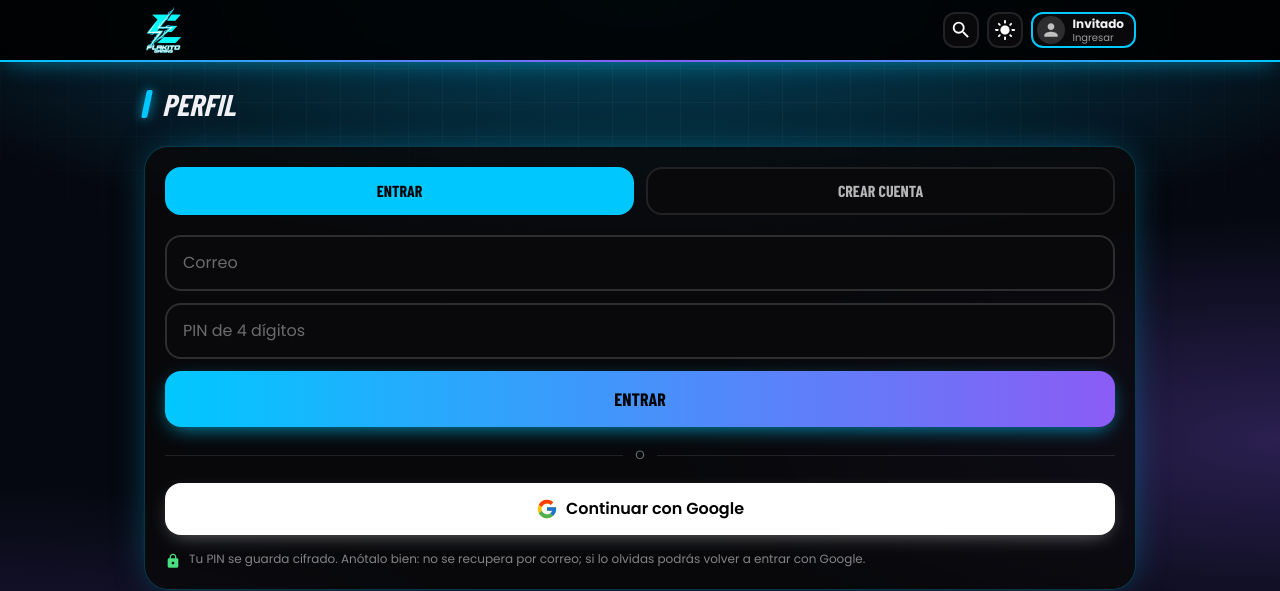
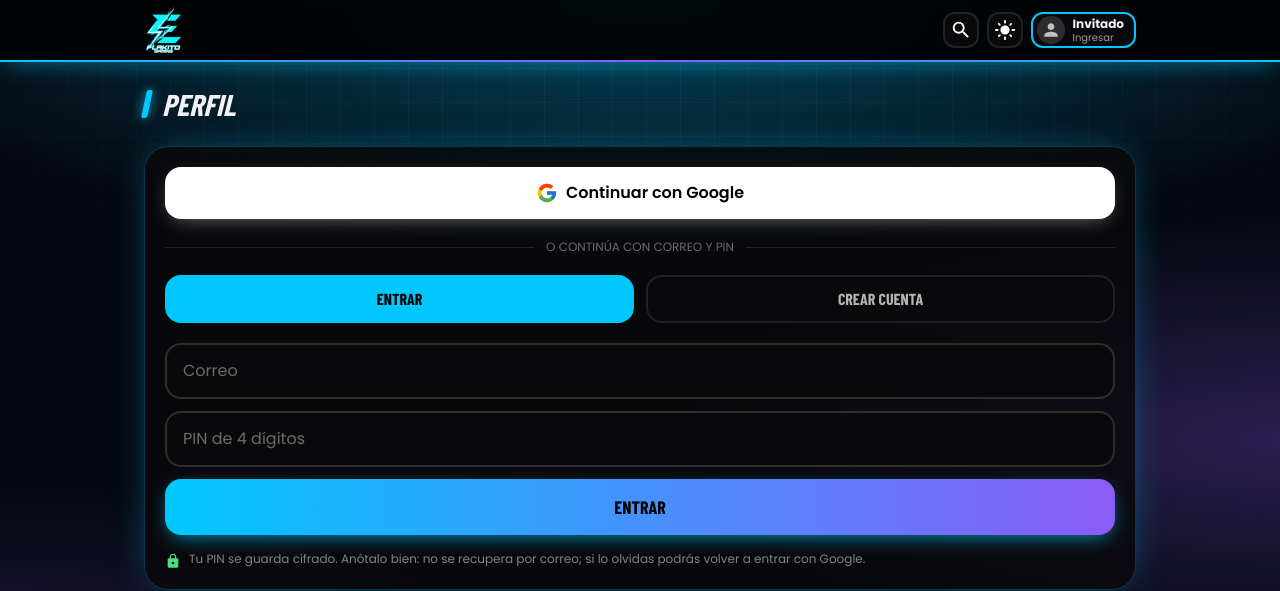
Before and after one commit to BladimirBLopez/recargas-bo, a Next.js app: page /perfil in a window 1280 px wide. Shown: the top 591 px of the page. Built offline with nearby package versions, Linux system fonts and the light colour scheme; no server answers; the database is empty; a web font is replaced by a local one.

Commit message:
Perfil: mostrar acceso con Google primero

```diff
--- a/components/PerfilPanel.js
+++ b/components/PerfilPanel.js
@@ -166,6 +166,19 @@ export default function PerfilPanel() {
     <div className="space-y-6 pb-28">
       <Title />
       <div className="rounded-3xl border border-yellow-300/25 bg-zinc-950/80 p-5 shadow-[0_0_40px_-14px_rgb(var(--accent)/0.6)]">
+        <a
+          href="/api/auth/google"
+          className="flex w-full items-center justify-center gap-2 rounded-2xl bg-white py-3.5 font-semibold text-black shadow-[0_6px_20px_-8px_rgb(255_255_255/0.5)] transition active:scale-95"
+        >
+          <FcGoogle size={22} /> Continuar con Google
+        </a>
+
+        <div className="my-5 flex items-center gap-3 text-xs uppercase text-white/40">
+          <span className="h-px flex-1 bg-white/10" />
+          o continúa con correo y PIN
+          <span className="h-px flex-1 bg-white/10" />
+        </div>
+
         <div className="mb-5 grid grid-cols-2 gap-3">
           {[
             ['login', 'Entrar'],
@@ -224,19 +237,6 @@ export default function PerfilPanel() {
           </button>
         </form>
 
-        <div className="my-5 flex items-center gap-3 text-xs uppercase text-white/40">
-          <span className="h-px flex-1 bg-white/10" />
-          o
-          <span className="h-px flex-1 bg-white/10" />
-        </div>
-
-        <a
-          href="/api/auth/google"
-          className="flex w-full items-center justify-center gap-2 rounded-2xl bg-white py-3.5 font-semibold text-black shadow-[0_6px_20px_-8px_rgb(255_255_255/0.5)] transition active:scale-95"
-        >
-          <FcGoogle size={22} /> Continuar con Google
-        </a>
-
         <p className="mt-4 flex items-start gap-2 text-xs text-white/50">
           <MdLock size={16} className="mt-0.5 shrink-0 text-green-400" />
           <span>
```
